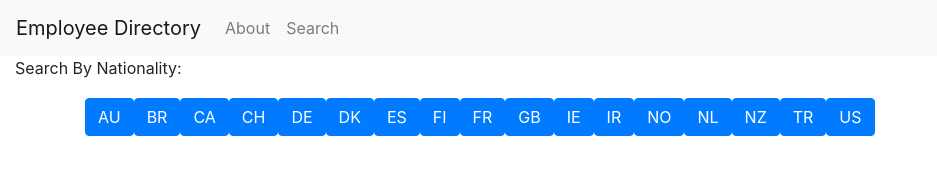
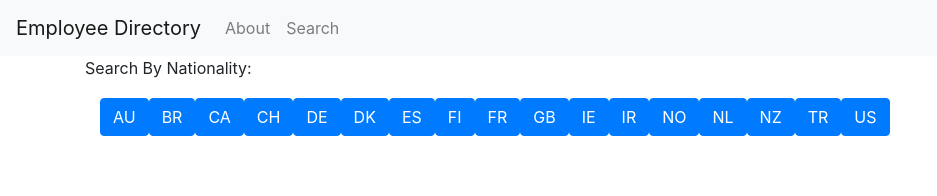
Before and after one commit to tuanle99/Employee-Directory, a React (Create React App) app: page /Search in a window 1280 px wide. Shown: the top 196 px of the page, without its empty margins (0-937 px from the left). Built offline with nearby package versions, Linux system fonts and the light colour scheme.

Commit message:
remove fluid

```diff
--- a/src/components/Container/index.js
+++ b/src/components/Container/index.js
@@ -1,7 +1,9 @@
 import React from "react";
 
 function Container(props) {
-  return <div className={`container${props.fluid ? "-fluid" : ""}`} {...props} />;
+  return (
+    <div className={`container${props.fluid ? "-fluid" : ""}`} {...props} />
+  );
 }
 
 export default Container;
--- a/src/pages/Search.js
+++ b/src/pages/Search.js
@@ -21,7 +21,7 @@ class Search extends Component {
   render() {
     return (
       <div>
-        <Container style={{ minHeight: "80%" }} fluid={true}>
+        <Container style={{ minHeight: "80%" }}>
           <SearchForm handleBtnClick={this.handleBtnClick} />
           <SearchResults results={this.state.results} />
         </Container>
```
